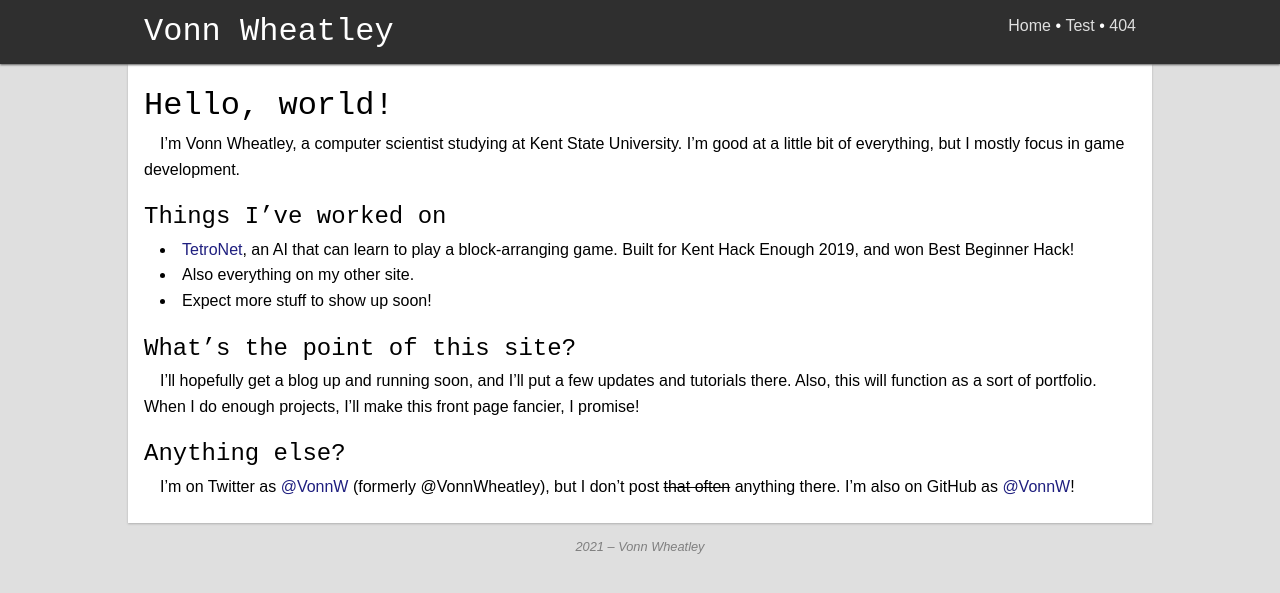
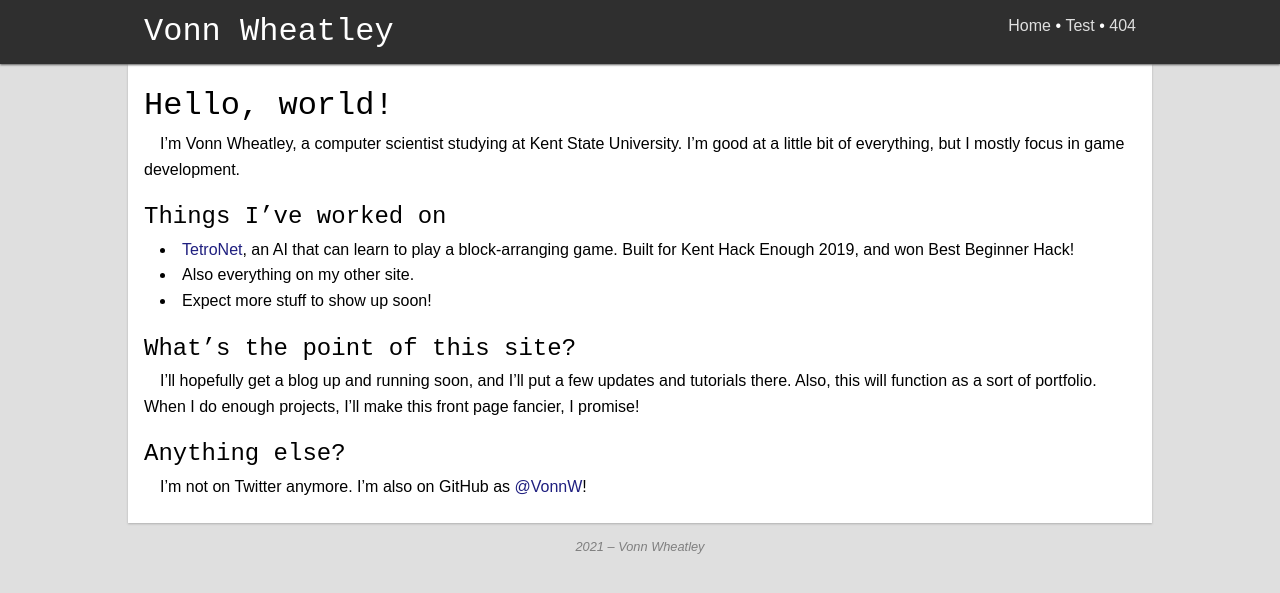
Before and after one commit to VonnW/vonnw.github.io, a Jekyll site: the page built from index.md, in a window 1280 px wide. Shown: the top 593 px of the page. Built offline with Jekyll 4.4.1, drawn with Linux system fonts in a browser that asks for light colours; some web fonts are replaced.

Commit message:
no twitter

```diff
--- a/index.md
+++ b/index.md
@@ -19,4 +19,4 @@ I'll hopefully get a blog up and running soon, and I'll put a few updates and tu
 
 ## Anything else?
 
-I'm on Twitter as [@VonnW](https://twitter.com/VonnW) (formerly @VonnWheatley), but I don't post ~~that often~~ anything there. I'm also on GitHub as [@VonnW](https://github.com/VonnW)!
+I'm not on Twitter anymore. I'm also on GitHub as [@VonnW](https://github.com/VonnW)!
```
